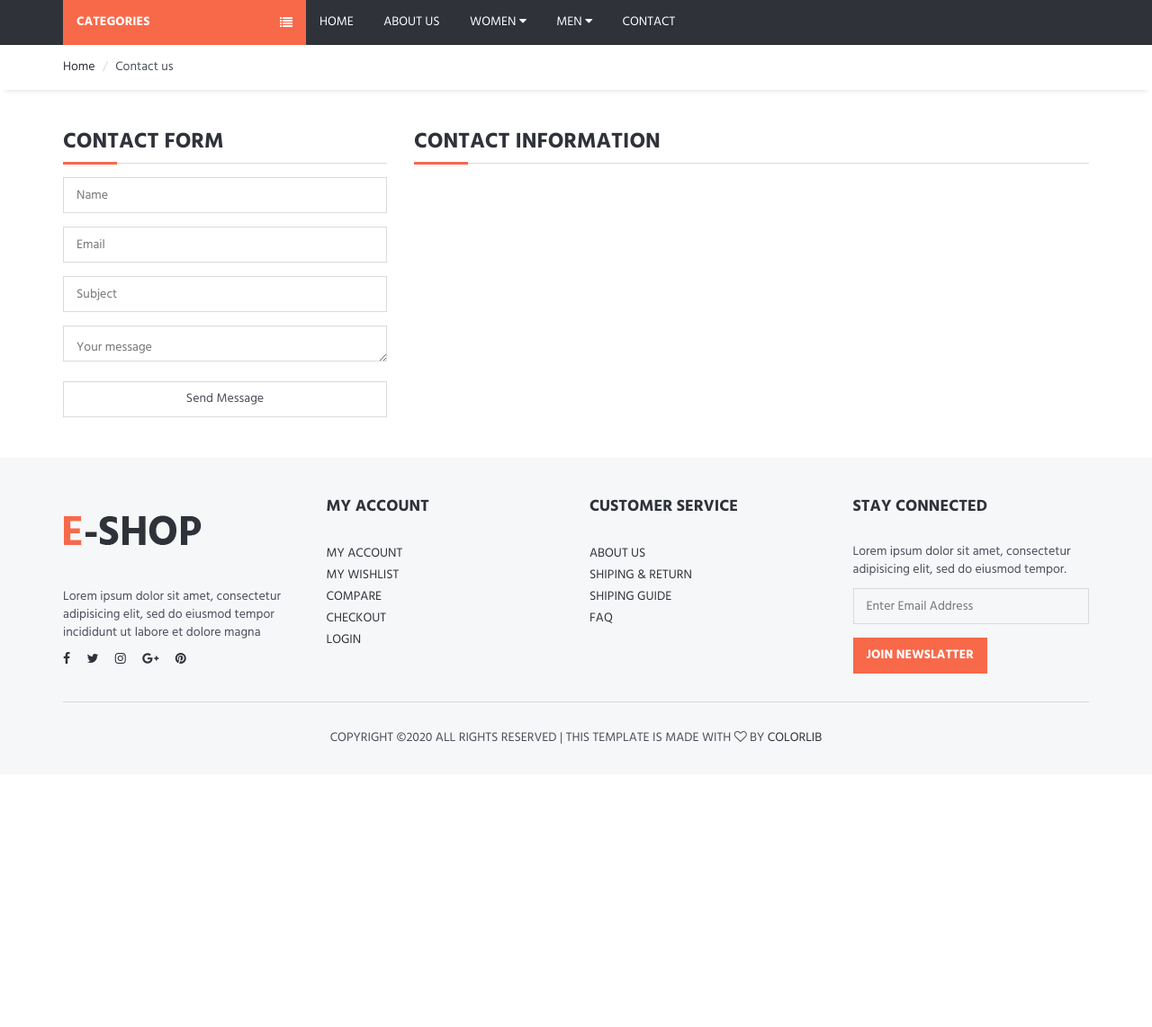
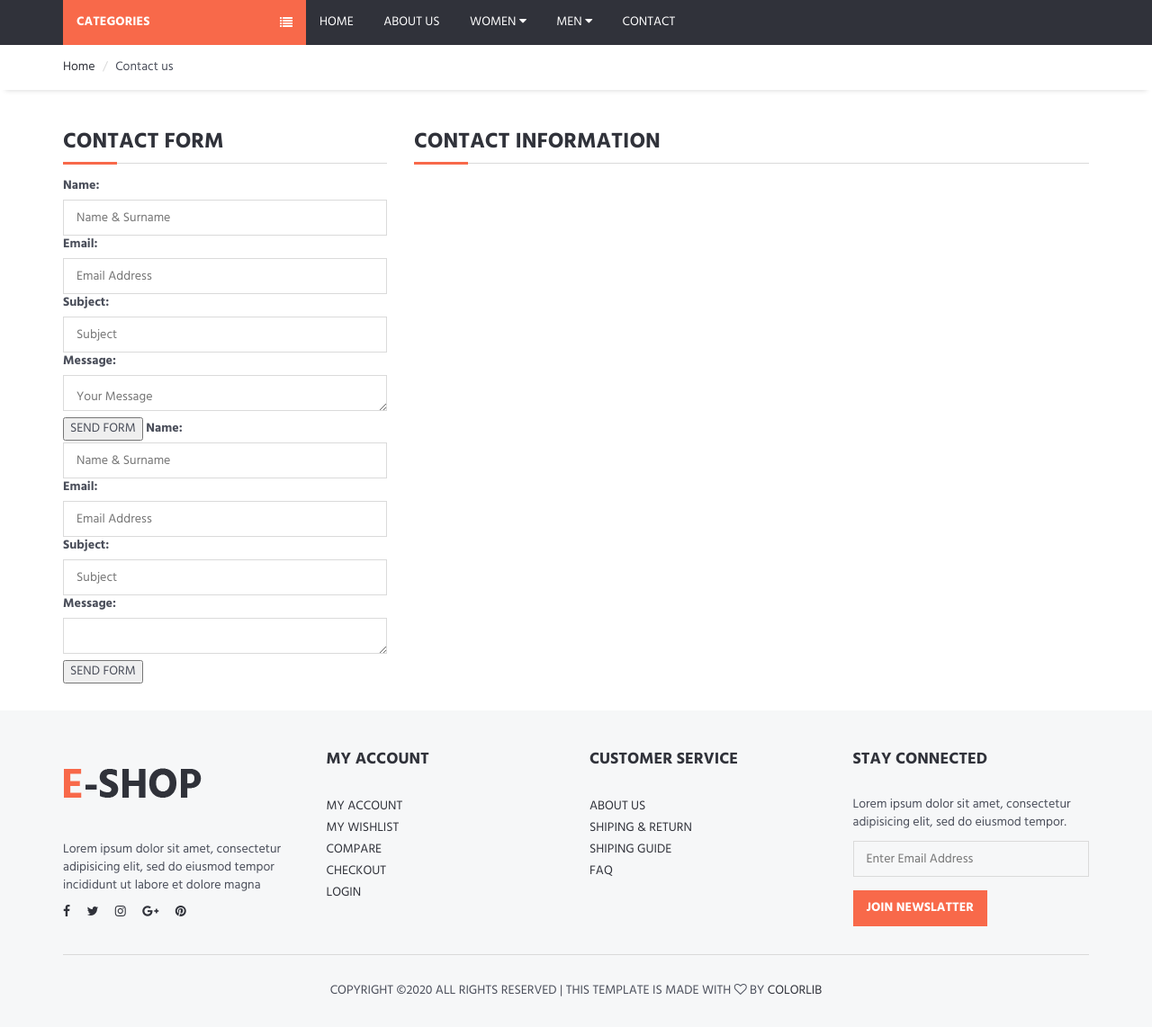
Before and after one commit to ingafter60/DJANGO-ECOM-RUSSIAN, a Django app: template home/templates/contactus.html in a window 1280 px wide. Shown: the part 131-1273 px from the top of the page at 90% size. Before the commit the page ends 958 px from the top, so only its background shows below. Run offline with Django 3.2, Linux system fonts and the light colour scheme; the template is opened without the code that fills it: values that come from a table or form of the project are taken from there, others are empty; some libraries are stand-ins or nearby versions.

Commit message:
08.1.34. Replacing the html form by using Django Form

```diff
--- a/home/models.py
+++ b/home/models.py
@@ -2,6 +2,7 @@
 from ckeditor_uploader.fields import RichTextUploadingField
 from django.db import models
 
+from django.forms import ModelForm, TextInput, Textarea
 
 class Setting(models.Model):
     STATUS = (
@@ -54,3 +55,14 @@ class ContactMessage(models.Model):
 
     def __str__(self):
         return self.name
+
+class ContactForm(ModelForm):
+    class Meta:
+        model = ContactMessage
+        fields = ['name', 'email', 'subject','message']
+        widgets = {
+            'name'   : TextInput(attrs={'class': 'input','placeholder':'Name & Surname'}),
+            'subject' : TextInput(attrs={'class': 'input','placeholder':'Subject'}),
+            'email'   : TextInput(attrs={'class': 'input','placeholder':'Email Address'}),
+            'message' : Textarea(attrs={'class': 'input','placeholder':'Your Message','rows':'5'}),
+        }
--- a/home/templates/contactus.html
+++ b/home/templates/contactus.html
@@ -34,21 +34,66 @@
                                 <h3 class="title">Contact Form</h3>
                             </div>
 
-                            <div class="form-group">
-    							<input class="input" type="text" name="name" placeholder="Name">
-    						</div>
-    						<div class="form-group">
-    							<input class="input" type="email" name="email" placeholder="Email">
-    						</div>
-    						<div class="form-group">
-    							<input class="input" type="text" name="subject" placeholder="Subject">
-    						</div>
-    						<div class="form-group">
-    							<textarea class="input" type="text" name="city" placeholder="Your message"></textarea>
-    						</div>
-    						<div class="form-group">
-    							<input class="input" type="submit" value="Send Message" >
-    						</div>
+                            {{ form.as_table}}
+                            <input type="submit" value="SEND FORM">
+
+                            <!-- NOTE: The above {{ form.as_table}} produces the same form table as seen bellow -->
+
+                            <tr>
+                                <th>
+                                    <label for="id_name">Name:</label>
+                                </th>
+                                <td>
+                                    <input
+                                        type="text"
+                                        name="name"
+                                        class="input"
+                                        placeholder="Name &amp; Surname"
+                                        maxlength="20" id="id_name">
+                                </td>
+                            </tr>
+                            <tr>
+                                <th>
+                                    <label for="id_email">Email:</label>
+                                </th>
+                                <td>
+                                    <input
+                                        type="text"
+                                        name="email"
+                                        class="input"
+                                        placeholder="Email Address"
+                                        maxlength="50" id="id_email">
+                                </td>
+                            </tr>
+                            <tr>
+                                <th>
+                                    <label for="id_subject">Subject:</label>
+                                </th>
+                                <td>
+                                    <input
+                                        type="text"
+                                        name="subject"
+                                        class="input"
+                                        placeholder="Subject"
+                                        maxlength="50" id="id_subject">
+                                </td>
+                            </tr>
+                            <tr>
+                                <th>
+                                    <label for="id_message">Message:</label>
+                                </th>
+                                <td>
+                                    <textarea
+                                        name="message"
+                                        cols="40" rows="5"
+                                        class="input"
+                                        placeholder="Your Message"
+                                        maxlength="255" id="id_message">
+                                    </textarea>
+                                </td>
+                            </tr>
+                            <input type="submit" value="SEND FORM">
+
                         </div>
                     </form>
                 </div>
@@ -65,9 +110,6 @@
                     </div>
                 </div>
 
-
-
-
             </div>
             <!-- /row -->
         </div>
--- a/home/views.py
+++ b/home/views.py
@@ -2,7 +2,7 @@
 from django.shortcuts import render
 from django.http import HttpResponse
 
-from home.models import Setting
+from home.models import Setting, ContactForm
 
 def index(request):
 	setting = Setting.objects.get(pk=1)
@@ -19,5 +19,6 @@ def aboutus(request):
 
 def contactus(request):
 	setting = Setting.objects.get(pk=1)
-	context = { 'setting':setting }
+	form = ContactForm
+	context = { 'setting':setting, 'form':form }
 	return render(request, 'contactus.html', context)
```
Also changed, not shown: README.md.
